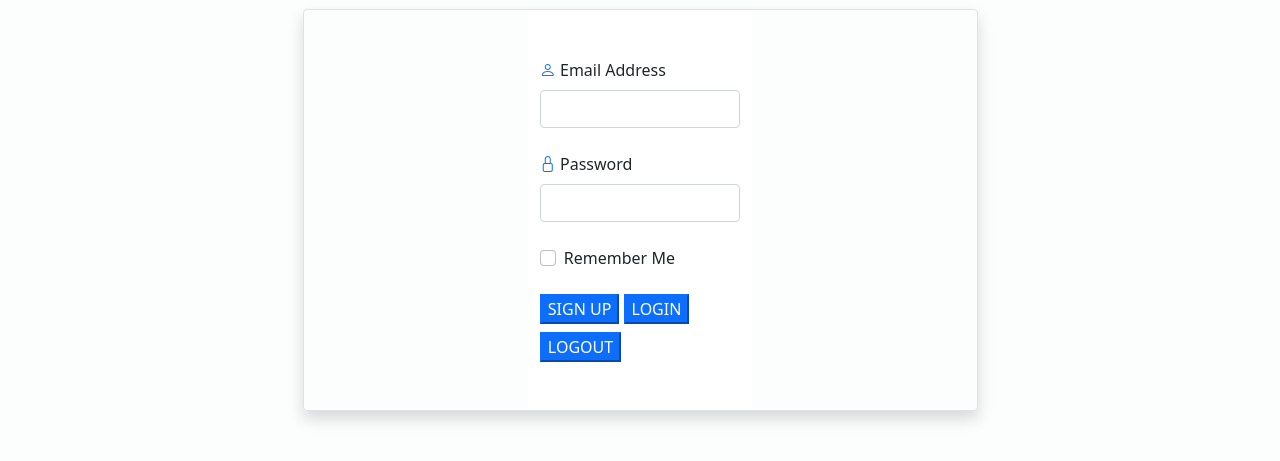
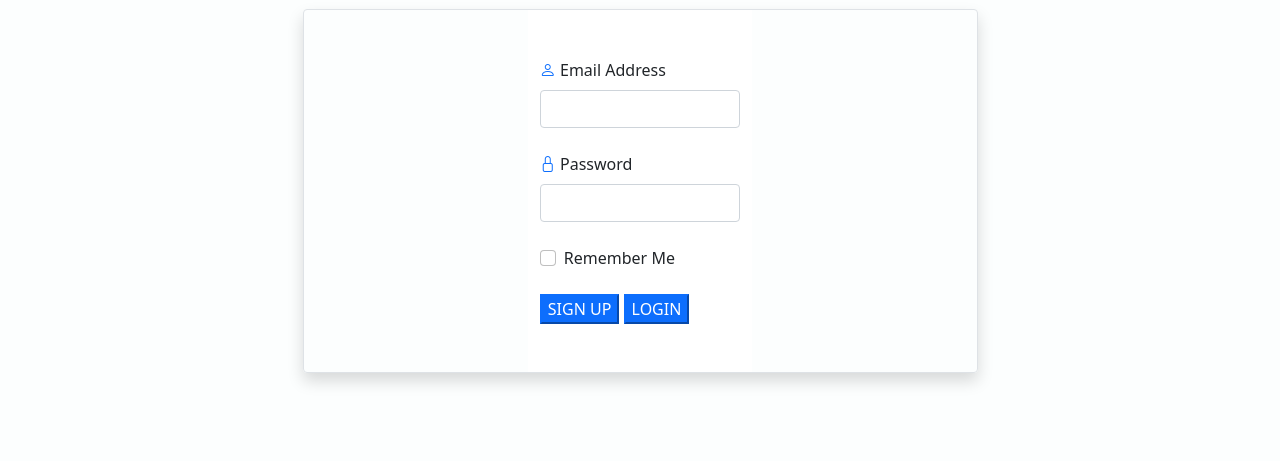
Before and after one commit to LEE-RUM/nbcares-410, a website: page public/login.html in a window 1280 px wide. Shown: the part 103-564 px from the top of the page. Drawn offline with nearby package versions, Linux system fonts and the light colour scheme; files that its build step writes are made by us from their sources; files whose address does not match are found by name.

Commit message:
just removed logout button

```diff
--- a/public/login.html
+++ b/public/login.html
@@ -75,7 +75,6 @@
                 <div class="mb-5">
                     <button onclick="signup()" id="signup" class="btn-primary">SIGN UP</button>
                     <button onclick="login()" id="login"class="btn-primary">LOGIN</button>
-                    <button onclick="logout()" id="logout" class="btn-primary mt-2">LOGOUT</button>
                 </div>
             </form>
         </div>
```
